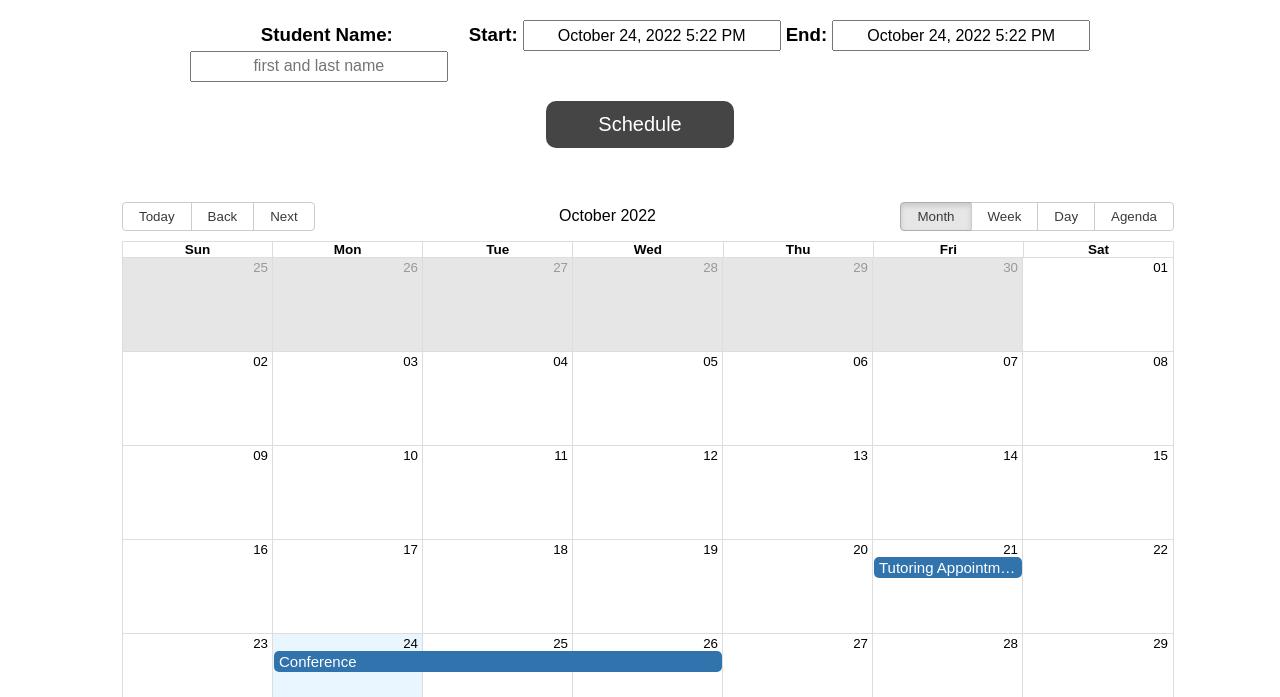
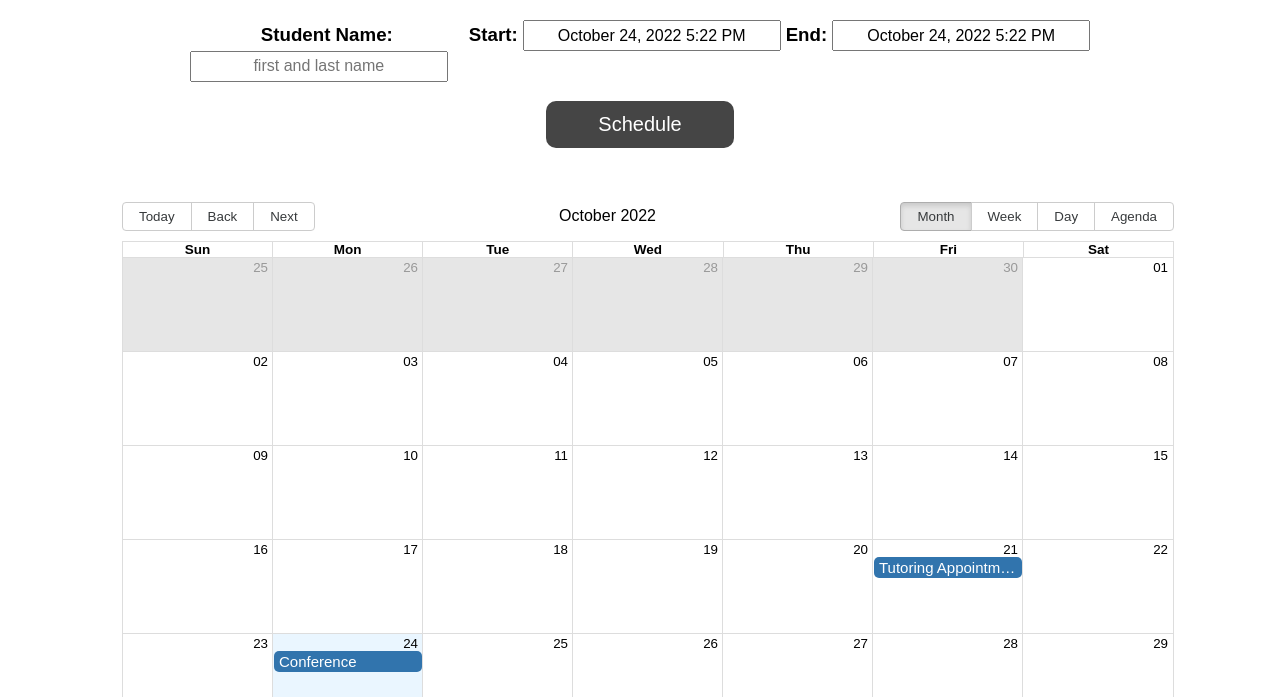
Before and after one commit to Hiker-Geek/NMSU-Tutoring, a Gatsby site: page / in a window 1280 px wide. Shown: the part 103-800 px from the top of the page. Built offline with nearby package versions, Linux system fonts and the light colour scheme; Gatsby itself is replaced by a stand-in of ours.

Commit message:
add demo

```diff
--- a/src/pages/index.js
+++ b/src/pages/index.js
@@ -45,7 +45,7 @@ const events = [
   {
     title: "Conference",
     start: new Date('2022-10-24 14:00'),
-    end: new Date('2022-10-26 16:00')
+    end: new Date('2022-10-24 16:00')
   },
 ];
 
```
Also changed, not shown: 1 other file.
